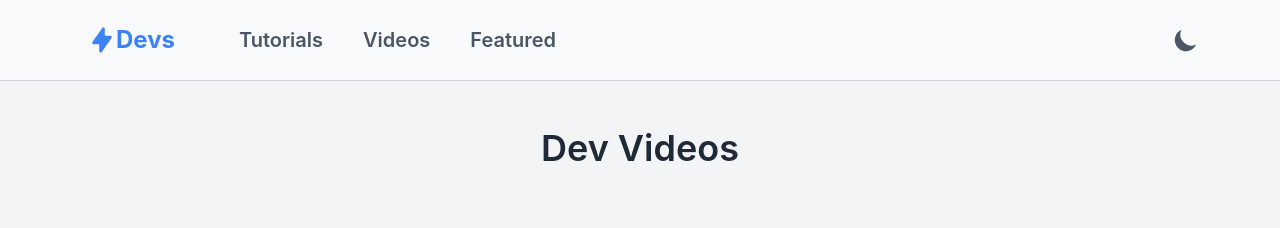
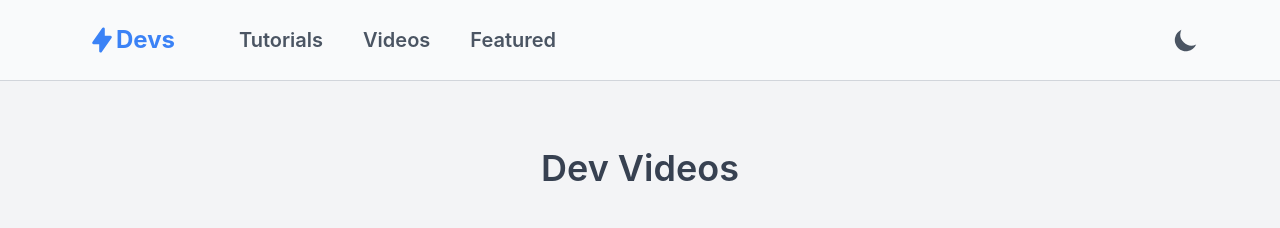
Before and after one commit to brianartea/responsive-website-clerk-light-dark, a Next.js app: page /videos in a window 1280 px wide. Shown: the top 228 px of the page. Built offline with nearby package versions, Linux system fonts and the light colour scheme.

Commit message:
fixed margin issues on videos.js

```diff
--- a/pages/featured.js
+++ b/pages/featured.js
@@ -1,7 +1,6 @@
 import Navbar from "../components/Navbar";
 import Head from "next/head";
-import Footer from "../components/Footer";
-import Card from "../components/Card";
+//import Footer from "../components/Footer";
 
 function Featured() {
   return (
--- a/pages/tutorials.js
+++ b/pages/tutorials.js
@@ -21,10 +21,10 @@ function Tutorials({ posts, post }) {
       <Navbar />
       <div className="py-32 text-center ml-3 mr-3">
         <h2 className="text-4xl font-semibold text-gray-700 dark:text-gray-300 mb-16">
-          Tutorials
+          Written Tutorials
         </h2>
         {/* Cards */}
-        <div className="max-w-6xl mx-auto grid grid-cols-1 lg:grid-cols-3 sm:grid-cols-2 justify-between mb-10">
+        <div className="max-w-[69rem] mx-auto grid grid-cols-1 lg:grid-cols-3 sm:grid-cols-2 justify-between mb-10">
           {posts.map((post, index) => (
             <Post key={index} post={post} />
           ))}
--- a/pages/videos.js
+++ b/pages/videos.js
@@ -13,8 +13,8 @@ function Videos() {
         <link rel="icon" href="/lightning-bolt.svg" />
       </Head>
       <Navbar />
-      <div className="my-32 text-center">
-        <h1 className="mb-10 text-4xl font-semibold text-gray-800 dark:text-gray-300">
+      <div className="py-32 text-center">
+        <h1 className="text-4xl font-semibold text-gray-700 dark:text-gray-300 mb-16">
           Dev Videos
         </h1>
         <div className="max-w-6xl mx-auto">
--- a/styles/globals.css
+++ b/styles/globals.css
@@ -233,12 +233,14 @@ h1 {
   font-size: 2.5rem;
   font-weight: bold;
   margin: 20px 0;
+  line-height: 3px;
 }
 
 h2 {
   font-size: 2rem;
   font-weight: bold;
   margin: 20px 0;
+  line-height: 3px;
 }
 
 h3 {
```
